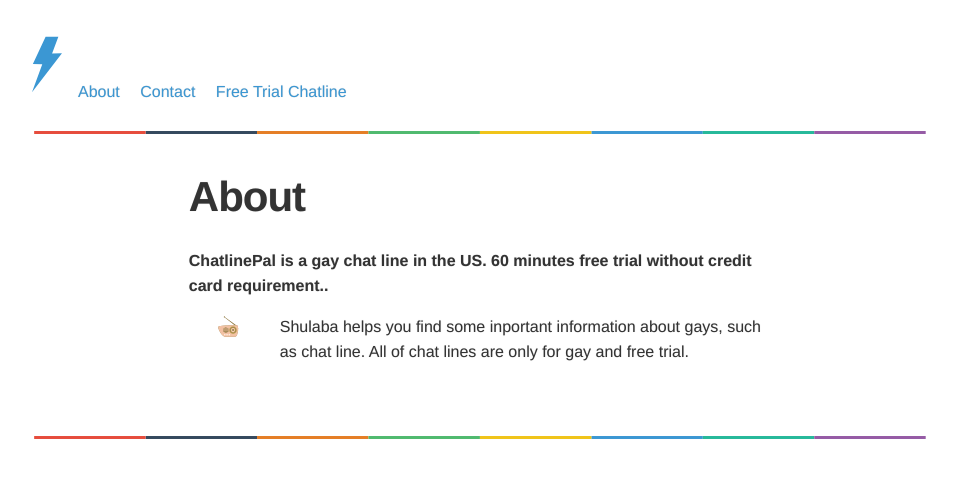
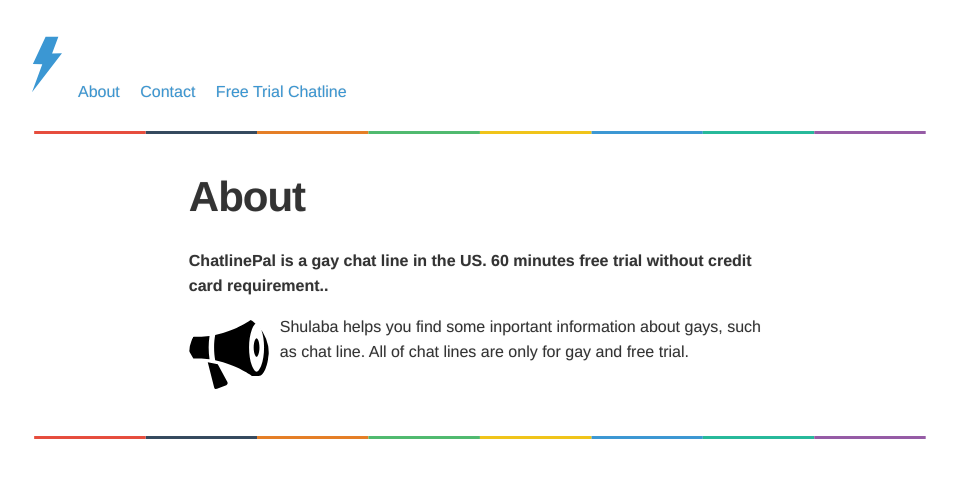
Before and after one commit to sharu725/thunder, a Jekyll site: the page built from about.md, in a window 1280 px wide. Shown: the top 478 px of the page, without its empty margins (160-1117 px from the left). Built offline with Jekyll 4.4.1, drawn with Linux system fonts in a browser that asks for light colours.

Commit message:
Update about.md

```diff
--- a/about.md
+++ b/about.md
@@ -7,4 +7,4 @@
 
 **ChatlinePal is a gay chat line in the US. 60 minutes free trial without credit card requirement..**
 {: .clear}
-<img id="author-pic" style="border-radius:50%;float:left;margin-right:0.5em;padding: 0px 3px 0px 0px;" src="/img/Retro_Radio.svg" width="80px" height="80px"/> Shulaba helps you find some inportant information about gays, such as chat line. All of chat lines are only for gay and free trial.
+<img id="author-pic" style="border-radius:50%;float:left;margin-right:0.5em;padding: 0px 3px 0px 0px;" src="/img/bullhorn.svg" width="80px" height="80px"/> Shulaba helps you find some inportant information about gays, such as chat line. All of chat lines are only for gay and free trial.
```
